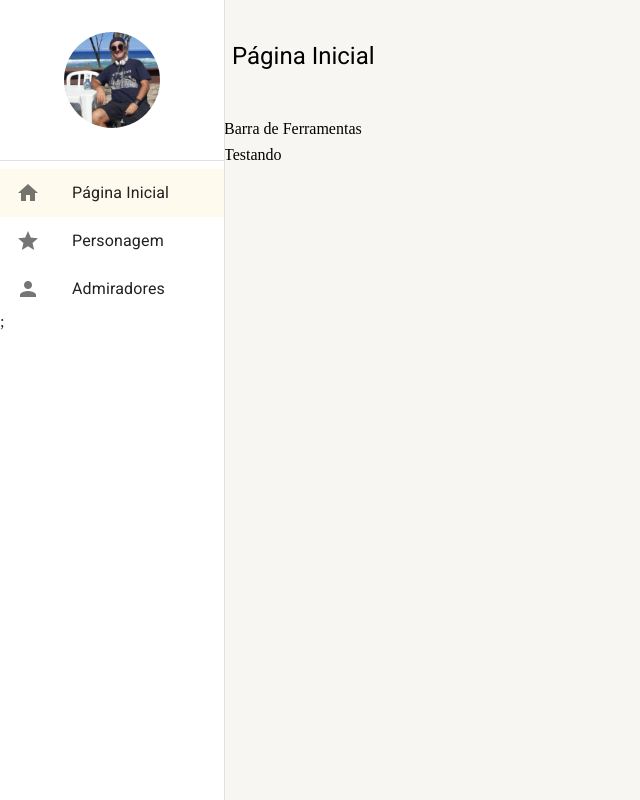
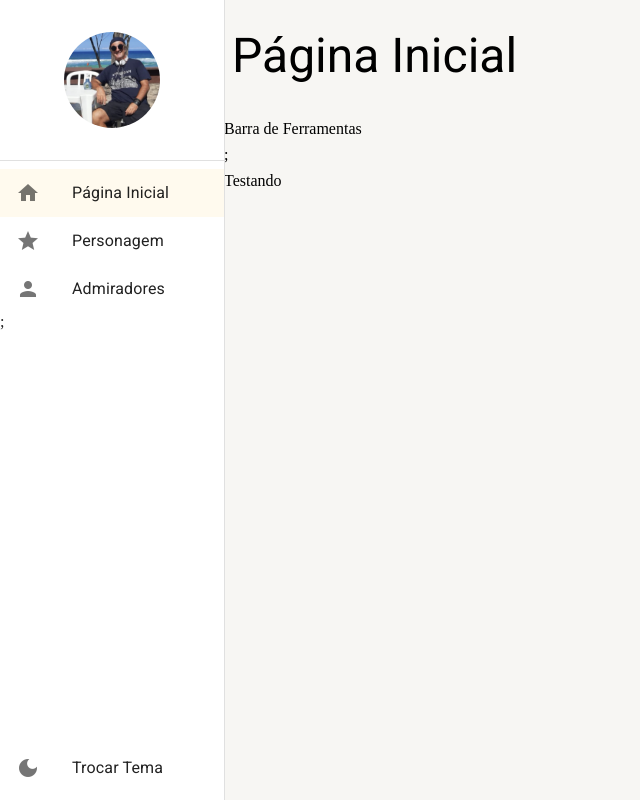
Before and after one commit to pedrobrunolourenco/fanclube, a React (Create React App) app: page /pagina-inicial in a window 1280 px wide. Shown: the whole page, without its empty margins (0-640 px from the left). Built offline with nearby package versions, Linux system fonts and the light colour scheme.

Commit message:
09 - Alternando Temas

```diff
--- a/src/pages/dashboard/DashBoard.tsx
+++ b/src/pages/dashboard/DashBoard.tsx
@@ -3,7 +3,7 @@
 export const DashBoard: React.FC = () => {
     return(
 
-        <LayOutBaseDePagina titulo="Página Inicial">
+        <LayOutBaseDePagina titulo="Página Inicial" barraDeFerramentas={<>Barra de Ferramentas</>}>
                Testando
         </LayOutBaseDePagina>
 
--- a/src/shared/components/menu-lateral/MenuLateral.tsx
+++ b/src/shared/components/menu-lateral/MenuLateral.tsx
@@ -1,11 +1,12 @@
 import { Avatar, Box, Divider, Drawer, Icon, List, ListItemButton, ListItemIcon, ListItemText, useMediaQuery, useTheme } from "@mui/material";
-import { useDrawerContext } from "../../contexts";
+import { useAppThemeContext, useDrawerContext } from "../../contexts";
 import { useMatch, useNavigate, useResolvedPath } from "react-router";
 
 export const MenuLateral: React.FC<{ children: React.ReactNode }> = ({children}) => {
     const theme = useTheme();
     const smDown = useMediaQuery(theme.breakpoints.down('sm'));
     const {isDrawerOpen, toggleDrawerOpen, drawerOptions} = useDrawerContext();
+    const { toggleTheme } = useAppThemeContext();
 
 
     interface IListItemLinkProps {
@@ -65,11 +66,22 @@
                                 onClick={smDown ? toggleDrawerOpen  : undefined}
                             />
                           ))};
+                       </List>
+                    </Box>
 
+                    <Box>
+                       <List component="nav">
+                            <ListItemButton onClick={toggleTheme}>
+                                    <ListItemIcon>
+                                    <Icon>
+                                        <Icon>dark_mode</Icon>
+                                    </Icon>
+                                    </ListItemIcon>
+                                    <ListItemText primary="Trocar Tema" />
+                            </ListItemButton>
+                       </List>
+                    </Box>
 
-                       </List>
-
-                    </Box>
 
                 </Box>
             </Drawer>
--- a/src/shared/layouts/LayOutBaseDePagina.tsx
+++ b/src/shared/layouts/LayOutBaseDePagina.tsx
@@ -1,20 +1,23 @@
 import { Icon, IconButton, Typography, useMediaQuery, useTheme } from "@mui/material";
 import { Box } from "@mui/system";
 import { useDrawerContext } from "../contexts";
+import { ReactNode } from "react";
 
 interface ILayOutBaseDePagina{
    titulo: string;
+   barraDeFerramentas?: ReactNode;
 }
 
-export const LayOutBaseDePagina: React.FC<React.PropsWithChildren<ILayOutBaseDePagina>> = ( {children, titulo} ) => {
+export const LayOutBaseDePagina: React.FC<React.PropsWithChildren<ILayOutBaseDePagina>> = ( {children, titulo, barraDeFerramentas} ) => {
     const theme = useTheme();
     const smDown = useMediaQuery(theme.breakpoints.down('sm'));
+    const mdDown = useMediaQuery(theme.breakpoints.down('md'));
     const { toggleDrawerOpen } = useDrawerContext();
 
     return(
 
         <Box height="100%" display="flex" flexDirection="column" gap={1}>
-            <Box padding={1} display="flex" alignItems="center" height={theme.spacing(12)}>
+            <Box padding={1} display="flex" alignItems="center" gap={1} height={theme.spacing(smDown ? 6 : mdDown ? 8 : 12)}>
 
                { smDown && (
                    <IconButton onClick={toggleDrawerOpen}>
@@ -22,16 +25,23 @@
                    </IconButton>)
                }
 
-               <Typography variant="h5">
+               <Typography
+                   variant={smDown ? 'h5' : mdDown ? 'h4' : 'h3' }
+                   overflow="hidden"
+                   whiteSpace="nowrap"
+                   textOverflow="ellipses"
+               >
                    { titulo }
                </Typography>
            </Box>
 
-           <Box>
-               Barra de Ferramentas
-           </Box>
+           { barraDeFerramentas && (
+              <Box>
+                { barraDeFerramentas }
+              </Box>
+           )};
 
-           <Box>
+           <Box flex={1} overflow="auto">
                { children }
            </Box>
 
--- a/src/shared/themes/Dark.ts
+++ b/src/shared/themes/Dark.ts
@@ -1,9 +1,11 @@
 import {createTheme} from "@mui/material";
 import { cyan, yellow } from "@mui/material/colors";
+import { dark } from "@mui/material/styles/createPalette";
 
 export const DarkTheme = createTheme({
 
     palette:{
+        mode: 'dark',
         primary:{
             main: yellow[700] ,
             dark: yellow[800],
@@ -19,7 +21,13 @@
         background:{
             default: '#202124',
             paper: '#303134',
-        }
+        },
+    },
+    typography: {
+       allVariants: {
+          color: 'white'
+       }
     }
 
+
 });
```
